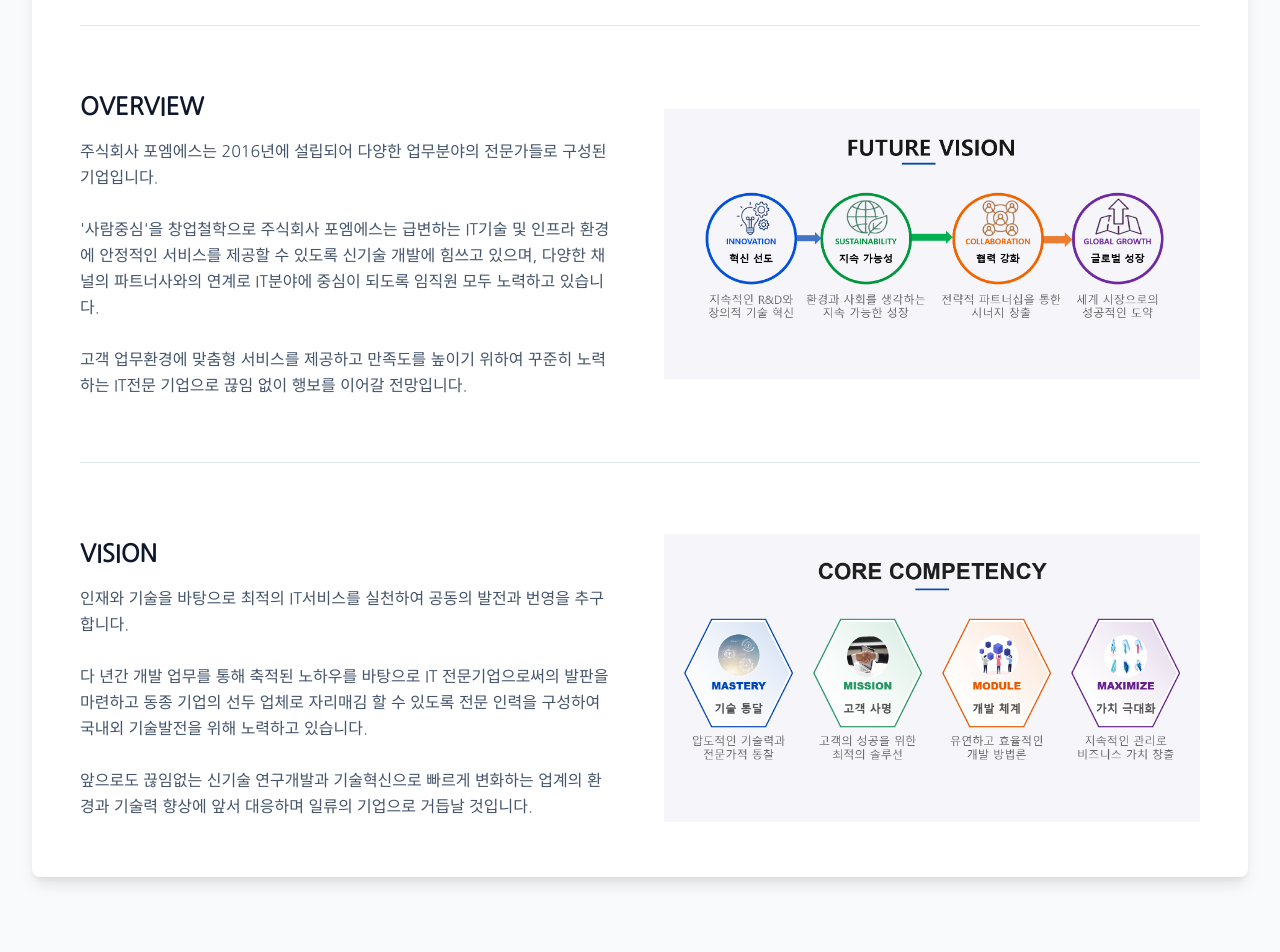
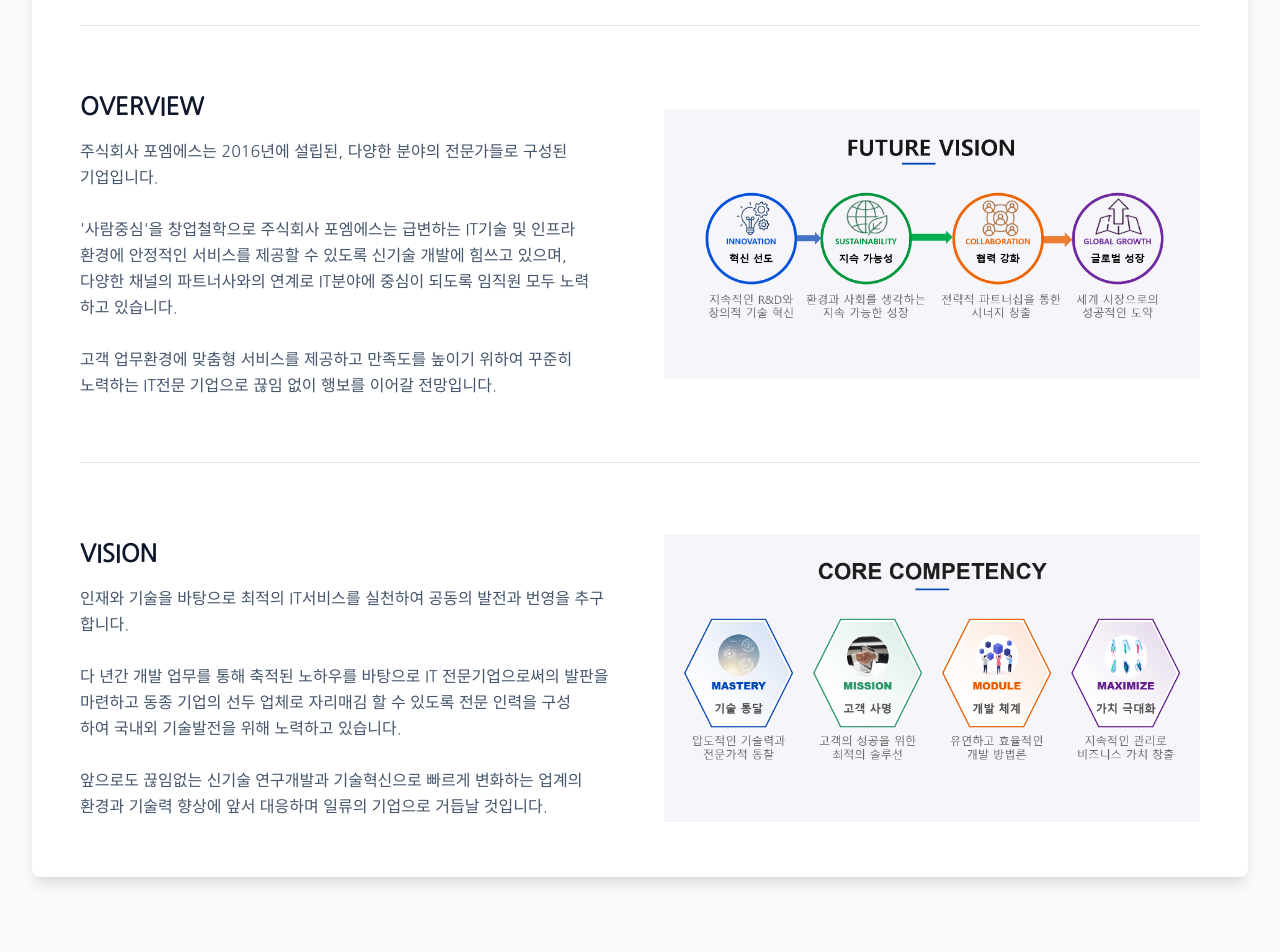
Before and after one commit to ohyejin355/new_4ms_home, a Vue app: page /company in a window 1280 px wide. Shown: the part 1020-1972 px from the top of the page. Built offline with nearby package versions, Linux system fonts and the light colour scheme; no server answers; what vue3-kakao-maps would draw is missing.

Commit message:
1) 줄넘김 수정

```diff
--- a/src/views/company/company_ceo.vue
+++ b/src/views/company/company_ceo.vue
@@ -29,7 +29,7 @@
                 21세기 IT 기술은 급변하는 사회.경제 환경에 맞추어 얼마만큼의 고객 및 사용자들에게
                 가능한 서비스를 제공하고 기업의 목표 달성 여부에 따라 성공여부가 결정되는 만큼
                 서비스의 가치 중요성이 증대되고 있는 상황입니다. 이에 시스템 개발 경험 및 눈높이
-                맞는 개발 관리가 더욱 중요해 지고 있다고 판단됩니다.
+                맞는 개발 관리가 더욱 <br />중요해 지고 있다고 판단됩니다.
               </p>
             </div>
 
@@ -42,8 +42,9 @@
             >
               <p class="slate_text_3">
                 포엠에스는 “사람 중심”의 경영철학으로 항상 고객의 요구에 만족한 IT 기술 및 시스템을
-                구축하여 IT 운영 환경이 최적으로 유지될 수 있고 최고의 서비스 및 만족을 제공하여
-                고객의 신뢰를 바탕으로 상호 Win-Win 할 수 있는 기업이 될 것입니다.
+                구축하여 IT 운영 환경이 최적으로 유지될 수 있고 <br />최고의 서비스 및 만족을
+                제공하여 고객의 신뢰를 바탕으로 상호<br />
+                Win-Win 할 수 있는 기업이 될 것입니다.
               </p>
               <img src="/image/sub/company_02_02.jpg" alt="콘텐츠 이미지" class="img" />
             </div>
@@ -58,8 +59,9 @@
               <img src="/image/sub/company_02_03.jpg" alt="콘텐츠 이미지" class="img" />
               <p class="slate_text_2">
                 포엠에스는 앞으로도 고객과의 약속을 최우선으로 하며, 고객의 최고의 가치 창출 및 고객
-                만족의 극대화를 더욱더 추고하여 항상 찾고 싶고 지속적인 관계를 유지하고 싶은 최고의
-                파트너가 될 수 있도록 저와 모든 직원들은 역량을 집중하여 노력하겠습니다.
+                만족의 극대화를 더욱더 추고하여 항상 찾고 싶고<br />
+                지속적인 관계를 유지하고 싶은 최고의 파트너가 될 수 있도록 저와<br />
+                모든 직원들은 역량을 집중하여 노력하겠습니다.
               </p>
             </div>
           </div>
--- a/src/views/company/company_info.vue
+++ b/src/views/company/company_info.vue
@@ -96,13 +96,19 @@
               <div>
                 <h3 class="text-slate-900">OVERVIEW</h3>
                 <p class="text-slate-600 text_area">
-                  주식회사 포엠에스는 2016년에 설립되어 다양한 업무분야의 전문가들로 구성된
-                  기업입니다. <br /><br />
-                  '사람중심'을 창업철학으로 주식회사 포엠에스는 급변하는 IT기술 및 인프라 환경에
-                  안정적인 서비스를 제공할 수 있도록 신기술 개발에 힘쓰고 있으며, 다양한 채널의
-                  파트너사와의 연계로 IT분야에 중심이 되도록 임직원 모두 노력하고 있습니다.<br /><br />
-                  고객 업무환경에 맞춤형 서비스를 제공하고 만족도를 높이기 위하여 꾸준히 노력하는
-                  IT전문 기업으로 끊임 없이 행보를 이어갈 전망입니다.
+                  주식회사 포엠에스는 2016년에 설립된, 다양한 분야의 전문가들로 구성된
+                  <br />
+                  기업입니다.
+
+                  <br /><br />
+
+                  '사람중심'을 창업철학으로 주식회사 포엠에스는 급변하는 IT기술 및 인프라
+                  <br />환경에 안정적인 서비스를 제공할 수 있도록 신기술 개발에 힘쓰고 있으며,
+                  <br />
+                  다양한 채널의 파트너사와의 연계로 IT분야에 중심이 되도록 임직원 모두 노력
+                  <br />하고 있습니다.<br /><br />
+                  고객 업무환경에 맞춤형 서비스를 제공하고 만족도를 높이기 위하여 꾸준히
+                  <br />노력하는 IT전문 기업으로 끊임 없이 행보를 이어갈 전망입니다.
                 </p>
               </div>
               <img src="/image/sub/company_01_01.jpg" alt="overview 이미지" class="img" />
@@ -122,10 +128,10 @@
                   인재와 기술을 바탕으로 최적의 IT서비스를 실천하여 공동의 발전과 번영을
                   추구합니다.<br /><br />
                   다 년간 개발 업무를 통해 축적된 노하우를 바탕으로 IT 전문기업으로써의 발판을
-                  마련하고 동종 기업의 선두 업체로 자리매김 할 수 있도록 전문 인력을 구성하여 국내외
-                  기술발전을 위해 노력하고 있습니다.<br /><br />
-                  앞으로도 끊임없는 신기술 연구개발과 기술혁신으로 빠르게 변화하는 업계의 환경과
-                  기술력 향상에 앞서 대응하며 일류의 기업으로 거듭날 것입니다.
+                  마련하고 동종 기업의 선두 업체로 자리매김 할 수 있도록 전문 인력을 구성 <br />하여
+                  국내외 기술발전을 위해 노력하고 있습니다.<br /><br />
+                  앞으로도 끊임없는 신기술 연구개발과 기술혁신으로 빠르게 변화하는 업계의
+                  <br />환경과 기술력 향상에 앞서 대응하며 일류의 기업으로 거듭날 것입니다.
                 </p>
               </div>
             </div>
--- a/src/views/solution/Ablebot1.vue
+++ b/src/views/solution/Ablebot1.vue
@@ -38,7 +38,8 @@ const featureList = ref([
           <p class="intro-text">
             AI 는 ‘자연어처리기능’과 ‘자체학습기능’ 두 가지의 핵심 기능으로 구성되어 있습니다.
             기업의 기존 시스템에 적용될 수 있도록 두 가지의 핵심 기능이 패키지화된 것을 AI엔진이라
-            하며, 이러한 엔진이 효과적으로 적용 및 구동될 때에 진정한 의미의 AI라 할 수 있습니다.
+            하며, 이러한 엔진이 효과적으로 적용 및 구동될 때에 <br />진정 한 의미의 AI라 할 수
+            있습니다.
           </p>
 
           <div class="img-wrapper">
```
